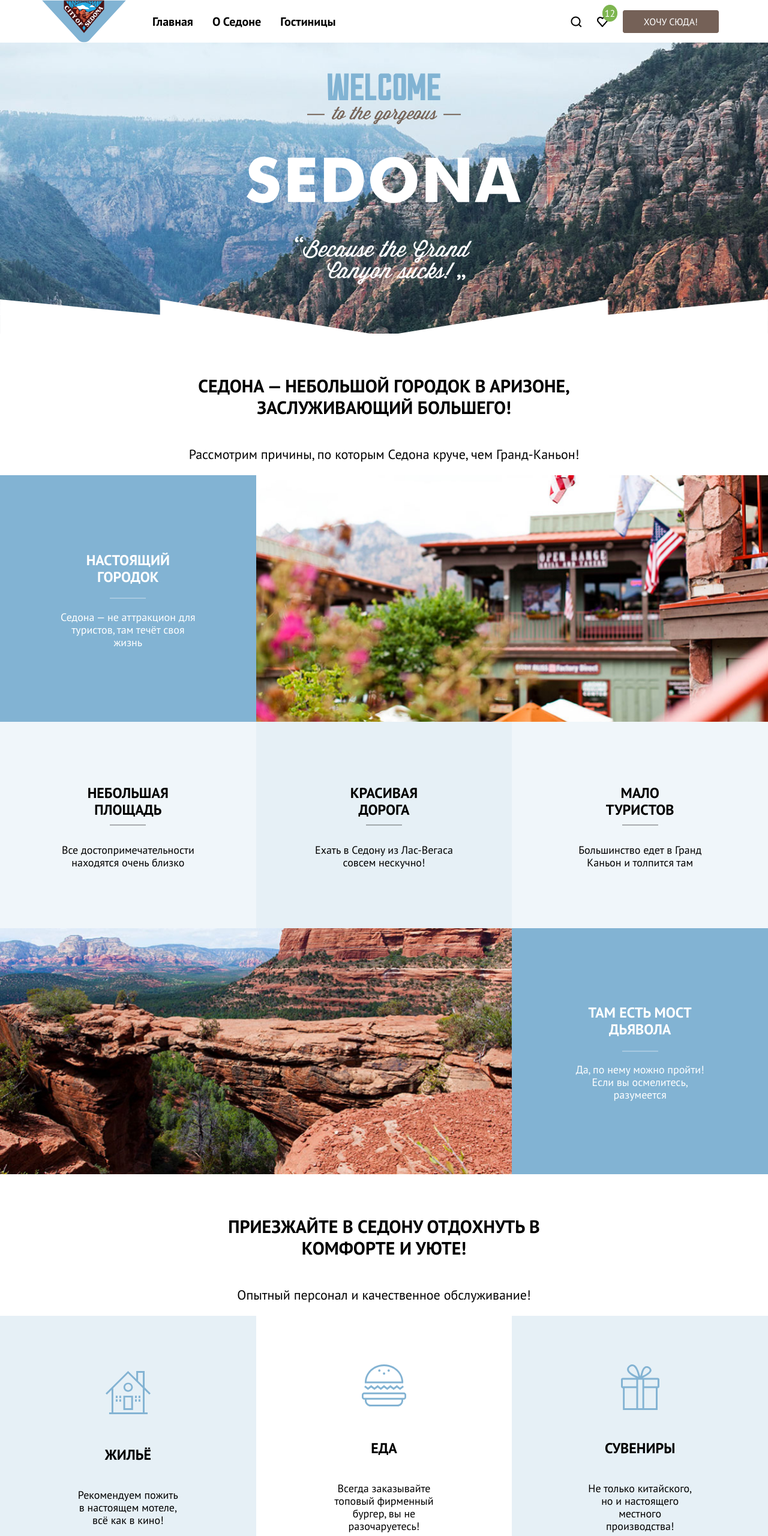
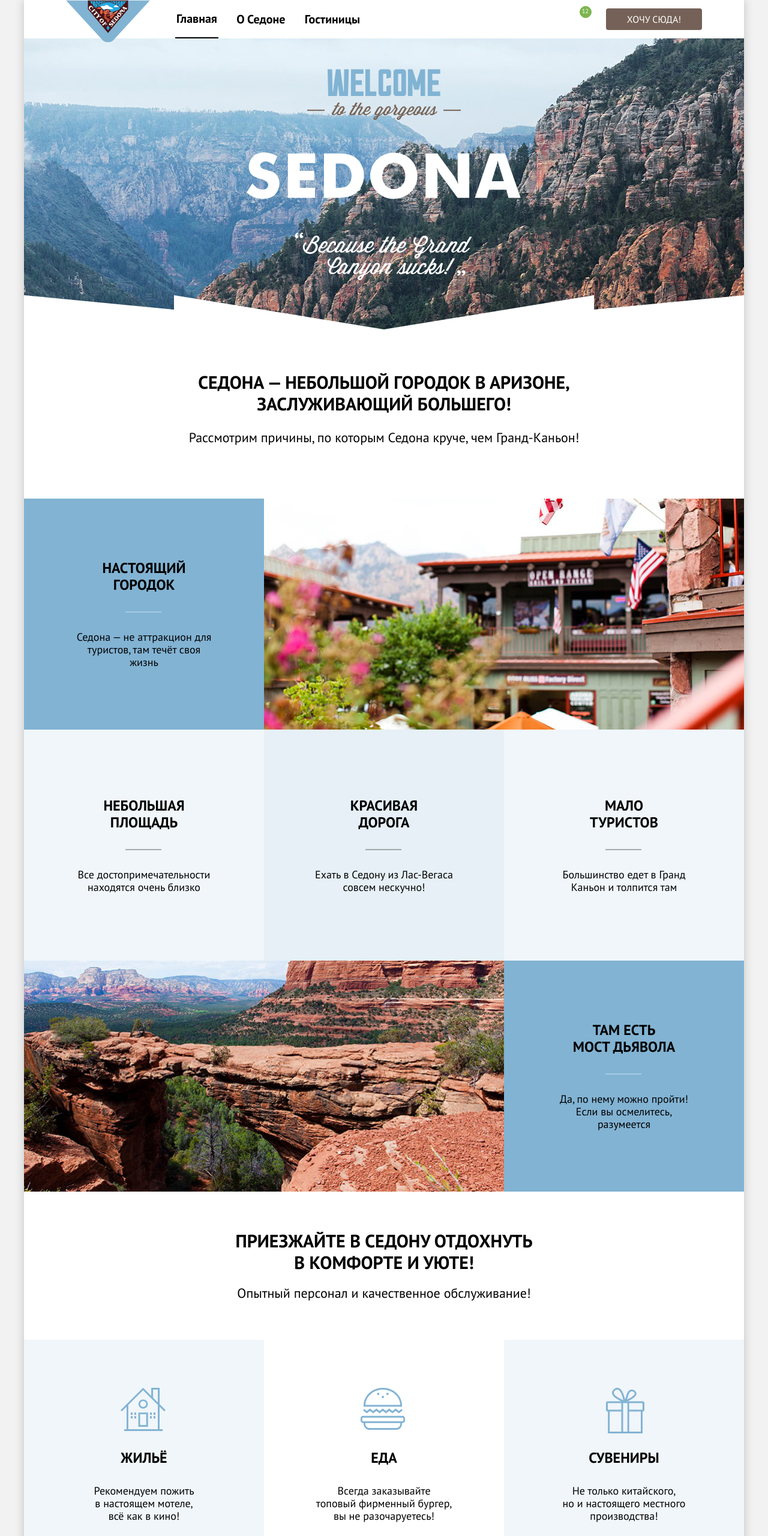
Before and after one commit to Artistic-mind/2643953-sedona-2, a plain HTML site: page index.html in a window 1280 px wide. Shown: the top 2560 px of the page at 60% size. Drawn offline with Linux system fonts and the light colour scheme.

Commit message:
ДЗ 11.04

```diff
--- a/index.html
+++ b/index.html
@@ -1,21 +1,27 @@
 <!doctype html>
 <html lang="ru">
-
   <head>
-    <meta charset="utf-8">
-    <link rel="stylesheet" href="./fonts/fonts.css">
-    <link rel="stylesheet" href="./styles/style.css">
+    <meta charset="utf-8" />
+    <link rel="stylesheet" href="./fonts/fonts.css" />
+    <link rel="stylesheet" href="./styles/style.css" />
     <title>HTML Academy: Седона</title>
   </head>
 
   <body>
+    <div class="container">
       <header class="header">
         <a href="#" class="logo-link">
-        <img class="logo" src="./img/logo.svg" alt="Логотип города" width="140" height="70">
+          <img
+            class="logo"
+            src="./img/logo.svg"
+            alt="Логотип города"
+            width="140"
+            height="70"
+          />
         </a>
         <nav class="nav">
           <ul class="menu">
-          <li class="menu-item">
+            <li class="menu-item menu-item-active">
               <a class="menu-link" href="#">Главная</a>
             </li>
             <li class="menu-item">
@@ -26,19 +32,21 @@
             </li>
           </ul>
           <ul class="user-menu">
-          <li class="user-menu-item ">
-            <a class="user-menu-link search-link" href="">
+            <li class="user-item">
+              <a class="user-link search-link" href="">
                 <span class="visually-hidden">Поиск по сайту</span>
               </a>
             </li>
-          <li class="user-menu-item ">
-            <a class="user-menu-link favourite" href="">
+            <li class="user-item">
+              <a class="user-link favourite" href="">
                 <span class="visually-hidden">Избранное</span>
                 <span class="favourite-count">12</span>
               </a>
             </li>
-          <li class="user-menu-item">
-            <a class="user-menu-link link-button" href="">Хочу сюда!</a>
+            <li class="user-item">
+              <a class="menu-button button menu-button-text" href=""
+                >Хочу сюда!</a
+              >
             </li>
           </ul>
         </nav>
@@ -46,154 +54,157 @@
       <main class="main">
         <section class="welcome">
           <h1 class="visually-hidden">Приглашение посетить Седону</h1>
-        <img class="img-welcome" src="./img/welcome.svg" alt="Welcome to Sedona" width="458" height="352">
+          <img
+            class="img-welcome"
+            src="./img/welcome.svg"
+            alt="Welcome to Sedona"
+            width="458"
+            height="352"
+          />
           <div class="divider"></div>
         </section>
         <section class="reasons">
-        <div class="ad-block">
-          <h2 class="block-title">
+
+            <h2 class="block-title reasons-title">
               Седона — небольшой городок в Аризоне, заслуживающий большего!
             </h2>
-          <p class="block-text">
+            <p class="block-text reasons-text">
               Рассмотрим причины, по которым Седона круче, чем Гранд-Каньон!
             </p>
-        </div>
+
           <ul class="list">
-          <li class="list-item dark card-line-light">
-            <div class="card">
+            <li class="list-item reasons-item light">
               <h3 class="card-title">Настоящий городок</h3>
               <p class="card-text">
                 Седона — не аттракцион для туристов, там течёт своя жизнь
               </p>
-            </div>
             </li>
             <li class="list-item reasons-pic">
-            <img class="reasons-img" src="./img/photo-1.jpg" alt="Изображение Седоны" width="800" height="385">
+              <img
+                class="reasons-img"
+                src="./img/photo-1.jpg"
+                alt="Изображение Седоны"
+                width="800"
+                height="385"
+              />
             </li>
-          <li class="list-item light card-line-dark ">
-            <div class="card ">
+            <li class="list-item reasons-item dark">
               <h3 class="card-title">Небольшая площадь</h3>
               <p class="card-text">
                 Все достопримечательности находятся очень близко
               </p>
-            </div>
             </li>
-          <li class="list-item grey card-line-dark ">
-            <div class="card">
-              <h3 class="card-title">Красивая дорога</h3>
+            <li class="list-item reasons-item dark">
+              <h3 class="card-title ">Красивая<br> дорога</h3>
               <p class="card-text">
                 Ехать в Седону из Лас-Вегаса совсем нескучно!
               </p>
-            </div>
             </li>
-          <li class="list-item light card-line-dark ">
-            <div class="card">
-              <h3 class="card-title">Мало туристов</h3>
+            <li class="list-item reasons-item dark">
+              <h3 class="card-title ">Мало<br> туристов</h3>
               <p class="card-text">
                 Большинство едет в Гранд Каньон и толпится там
               </p>
-            </div>
             </li>
             <li class="list-item devil-pic">
-            <img class="reasons-img" src="./img/photo-2.jpg" alt="Изображение 'Мост Дьявола'" width="800" height="385">
+              <img
+                class="reasons-img"
+                src="./img/photo-2.jpg"
+                alt="Изображение 'Мост Дьявола'"
+                width="800"
+                height="385"
+              />
             </li>
-          <li class="list-item dark card-line-light">
-            <div class="card">
-              <h3 class="card-title">Там есть мост дьявола</h3>
+            <li class="list-item reasons-item light">
+              <h3 class="card-title ">Там есть мост&nbsp;дьявола</h3>
               <p class="card-text">
                 Да, по нему можно пройти! Если вы осмелитесь, разумеется
               </p>
-            </div>
             </li>
           </ul>
         </section>
         <section class="invitation">
-        <div class="ad-block">
-          <h2 class="block-title">
-            Приезжайте в Седону отдохнуть в комфорте и уюте!
+
+            <h2 class="block-title invitation-title">
+              Приезжайте в Седону отдохнуть в&nbsp;комфорте и уюте!
             </h2>
-          <p class="block-text">
+            <p class="block-text invitation-text">
               Опытный персонал и качественное обслуживание!
             </p>
-        </div>
+
           <ul class="list">
-          <li class="list-item grey ">
-            <div class="card bonus-house bonus">
-              <h3 class="card-title ">Жильё</h3>
-              <p class="card-text">
-                Рекомендуем пожить в настоящем мотеле, всё как в кино!
+            <li class="list-item service-item house">
+              <h3 class="card-title service-title">Жильё</h3>
+              <p class="card-text service-text">
+                Рекомендуем пожить в&nbsp;настоящем мотеле,<br> всё как в кино!
               </p>
-            </div>
             </li>
-          <li class="list-item white">
-            <div class="card bonus-food bonus">
-              <h3 class="card-title">Еда</h3>
-              <p class="card-text">
-                Всегда заказывайте топовый фирменный бургер, вы не разочаруетесь!
+            <li class="list-item service-item food">
+              <h3 class="card-title  service-title">Еда</h3>
+              <p class="card-text service-text">
+                Всегда заказывайте топовый&nbsp;фирменный бургер,<br>вы не
+                разочаруетесь!
               </p>
-            </div>
             </li>
-          <li class="list-item grey">
-            <div class="card bonus-present bonus">
-              <h3 class="card-title">Сувениры</h3>
-              <p class="card-text">
-                Не только китайского, но и настоящего местного производства!
+            <li class="list-item service-item gifts">
+              <h3 class="card-title  service-title">Сувениры</h3>
+              <p class="card-text service-text">
+                Не только китайского,<br>но и настоящего местного<br> производства!
               </p>
-            </div>
             </li>
           </ul>
         </section>
         <section class="search">
-        <div class="ad-block">
-          <h2 class="block-title">Заинтересовались?</h2>
-          <p class="block-text">
-            Укажите предполагаемые даты поездки,и мы покажем вам лучшие
-            предложения гостиниц в Седоне
+
+            <h2 class="block-title search-title">Заинтересовались?</h2>
+            <p class="block-text search-text">
+              Укажите предполагаемые даты поездки, <br />
+              и мы покажем вам лучшие предложения гостиниц в Седоне
             </p>
-        </div>
-        <button type="button" class="search-button link-button">
+
+          <button type="button" class="button search-button">
             ПОИСК ГОСТИНИЦЫ В седоне
           </button>
         </section>
       </main>
       <footer class="footer">
         <section class="subscription">
-        <div class="ad-block subscription-block">
-          <h2 class="block-title">Подпишитесь на рассылку</h2>
-          <p class="block-text">
+
+            <h2 class="block-title subscription-title">Подпишитесь на рассылку</h2>
+            <p class="block-text subscription-text">
               Только полезная информация и никакого спама, честное бойскаутское!
             </p>
-        </div>
-        <form>
-          <input type="email" placeholder="Ваш e-mail">
-          <button type="submit">Подписаться</button>
+
+          <form class="subsciption-form" action="https://echo.htmlacademy.ru/courses" method="post" >
+            <input class="subscription-field" type="email" placeholder="Ваш e-mail" name="subscribe"/>
+            <button class="button button-text subcription-button" type="submit">Подписаться</button>
           </form>
         </section>
         <section class="footer-menu">
           <h2 class="visually-hidden">Контакты</h2>
-        <ul class="menu-socials">
-          <li class="menu-socials-item">
-            <a class="social-link" href="#">
+          <ul class="socials">
+            <li class="socials-item social-vk">
+              <a class="social-link " href="#">
                 <span class="visually-hidden">Ссылка на ВК</span>
               </a>
             </li>
-          <li class="menu-socials-item">
-            <a class="social-link" href="#">
+            <li class="socials-item social-tg">
+              <a class="social-link " href="#">
                 <span class="visually-hidden">Ссылка на Телеграмм</span>
               </a>
             </li>
-          <li class="menu-socials-item">
-            <a class="social-link" href="#">
+            <li class="socials-item social-ut">
+              <a class="social-link " href="#">
                 <span class="visually-hidden">Ссылка на YouTube</span>
               </a>
             </li>
           </ul>
           <a class="tel" href="tel:+78128121212">+7 (812) 812-12-12</a>
           <a class="refrence-link" href="#">
-          <img src="./img/logo_htmlacademy.png" alt="Логотип html academy">
+            <img src="./img/logo_htmlacademy.png" alt="Логотип html academy" />
           </a>
         </section>
       </footer>
+    </div>
   </body>
-
 </html>
--- a/styles/style.css
+++ b/styles/style.css
@@ -8,34 +8,48 @@
   overflow: hidden;
   clip: rect(0 0 0 0);
 }
+ul {
+  list-style: none;
+  padding: 0;
+  margin: 0;
+}
+
 
 body {
   margin: 0 auto;
   padding: 0;
   font-family: "PT Sans", sans-serif;
   font-weight: 400;
+  background-color: #f2f2f2;
+}
+
+.container {
   background-color: #fff;
+  width: 1200px;
+  margin: 0 auto;
+  box-shadow: 0 0 15px 0 rgba(0, 0, 0, 0.2);
 }
 
 .header {
+  position: relative;
   margin: 0 70px;
   display: flex;
 }
 
 .logo-link {
-  display: flex;
-  width: fit-content;
-  max-width: fit-content;
+  position: absolute;
+
 }
 
 .logo {
   width: 140px;
   height: 71px;
-  margin-right: 28px;
+
 }
 
 .nav {
   display: flex;
+  margin-left: 182px;
   width: 100%;
   justify-content: space-between;
 }
@@ -44,15 +58,18 @@ body {
   margin: 0;
   padding: 0;
   list-style: none;
-  width: 339px;
+  width: 310px;
   display: flex;
-  justify-self: flex-start;
-
   align-items: center;
+  justify-content: space-between;
 }
 
 .menu-item {
-  padding: 20px 16px;
+  padding: 19px 2px;
+}
+.menu-item-active {
+  border-bottom: solid 2px #000;
+
 }
 
 .menu-link {
@@ -69,20 +86,17 @@ body {
   list-style: none;
   display: flex;
   justify-self: flex-end;
-  justify-content: center;
+  justify-content: space-between;
   align-items: center;
+  min-width: 258px;
 }
 
-.user-menu-item {
-  padding: 22px 12px;
-}
+.user-item {
 
-.user-menu-link {
-  text-decoration: none;
 }
 
 .search-link {
-  display: flex;
+
   background-image: url("../img/search.png");
   background-repeat: no-repeat;
   object-fit: cover;
@@ -91,7 +105,7 @@ body {
 }
 
 .favourite {
-  display: flex;
+
   position: relative;
   z-index: 0;
   background-image: url("../img/heart.png");
@@ -103,27 +117,43 @@ body {
 
 .favourite-count {
   position: absolute;
-  bottom: 10px;
-  left: 10px;
+  bottom: 2px;
+  left: 5px;
+  width: 12px;
+  height: 12px;
   padding: 3px;
   color: #fff;
   background-color: #7db54f;
   border: solid 1px #7db54f;
   border-radius: 50%;
-
-  z-index: 2;
+  font-size: 10px;
+  line-height: 10px;
+  font-weight: 400;
 }
 
-.link-button {
-  font-family: "PT Sans", sans-serif;
+.button {
+  display: flex;
+  justify-content: center;
+  align-items: center;
+  background-color: #756157;
+  border-radius: 4px;
+  font-family: PT Sans, Arial, sans-serif;
+  text-transform: uppercase;
+}
+
+.menu-button {
+  width: 160px;
+  height: 36px;
+  justify-self: flex-end;
+
+}
+
+.menu-button-text {
   font-size: 16px;
   line-height: 20px;
-  text-transform: uppercase;
   color: #fff;
-  background-color: #756157;
-  border: solid 1px #756157;
-  border-radius: 4px;
-  padding: 8px 34px;
+  text-decoration: none;
+
 }
 
 .main {
@@ -131,52 +161,44 @@ body {
 }
 
 .welcome {
-  margin-top: 0;
-  padding: 0;
-  background-image: url("../img/index-background.jpg");
+  background-color: #042e4a;
+  background-image: url("../img/divider.svg"),url("../img/index-background.jpg");
   background-repeat: no-repeat;
-  background-size: cover;
+  background-size: 100% 57px, cover;
+  background-position: left 0 bottom 0, 0 0;
+  padding-top: 51px;
+  padding-bottom: 82px;
+  min-height: 485px;
+  box-sizing: border-box;
+}
+
+.img-welcome {
+  display: block;
+  margin: 0 auto;
+  width: 458px;
+  height: 352px;
+}
+
+.reasons {
+
+
+}
+.section-block {
   display: flex;
   flex-direction: column;
   justify-content: center;
   align-items: center;
 }
 
-.divider {
-  padding: 0;
-  margin: 0;
-  background-image: url("../img/divider.svg");
-  background-size: cover;
-  background-repeat: no-repeat;
-  width: 100%;
-  height: 57px;
-  bottom: 0;
-  z-index: 1;
-  justify-self: center;
-}
+.reasons-block {
 
-.img-welcome {
-  margin-top: 51px;
-  justify-self: center;
-  align-self: center;
-  width: 458px;
-  height: 352px;
-  margin-bottom: 25px;
-}
+  padding-block-start: 69px;
+  padding-block-end: 89px;
 
-.reasons {
-}
-
-.ad-block {
-  display: flex;
-  flex-direction: column;
-  justify-content: center;
-  align-items: center;
-  margin-top: 69px;
 }
 
 .block-title {
-  margin: 0;
+
   padding: 0;
   width: 620px;
   font-weight: 700;
@@ -189,9 +211,17 @@ body {
 .block-text {
   font-size: 22px;
   line-height: 26px;
-  padding-top: 25px;
+  margin: 0;
   text-align: center;
 }
+
+.reasons-title {
+ margin: 70px auto 25px;
+}
+
+
+
+
 
 .list {
   margin: 0;
@@ -199,15 +229,62 @@ body {
   display: grid;
   list-style: none;
   grid-template-columns: 1fr 1fr 1fr;
+
+
 }
 
 .list-item {
   margin: 0;
   padding: 0;
+  min-height: 385px;
+  text-align: center;
   display: flex;
   flex-direction: column;
   justify-content: center;
   align-items: center;
+}
+
+.reasons-item {
+  position: relative;
+
+}
+
+.light::before {
+  position: absolute;
+  content: "";
+  width: 60px;
+  height: 2px;
+  background-color: rgba(255, 255, 255, 0.3);
+  top: 188px;
+  left: 169px;
+  z-index: 3;
+}
+
+.dark::before {
+  position: absolute;
+  content: "";
+  width: 60px;
+  height: 2px;
+  background-color: rgba(0, 0, 0, 0.3);
+  top: 199px;
+  left: 169px;
+  z-index: 3;
+}
+
+.reasons-item:nth-child(2n) {
+  background-color: rgba(131, 179, 211, 0.2);
+}
+
+.reasons-item:nth-child(2n-1) {
+  background-color: rgba(131, 179, 211, 0.122);
+}
+
+.reasons-item:first-child {
+  background-color: #82b3d3;
+}
+
+.reasons-item:last-child {
+  background-color: #82b3d3;
 }
 
 .reasons-pic {
@@ -218,128 +295,221 @@ body {
   grid-column: 1/3;
 }
 
-.card {
-  display: flex;
-  flex-direction: column;
-  text-align: center;
-  width: 230px;
-  margin: 81px 85px;
-}
-
-.dark {
-  background-color: #82b3d3;
-  color: #fff;
-  background-image: url("../img/Rectangle\ 125.png");
-  background-repeat: no-repeat;
-  background-position: center;
-}
-
-.grey {
-  background-color: rgba(130, 179, 211, 0.2);
-  color: #000;
-}
-
-.light {
-  background-color: rgba(130, 179, 211, 0.12);
-  color: #000;
-}
-.white {
-  background-color: rgba(255, 255, 255, 0.3);
-  color: #000;
-}
-
-.card-line-light {
-  background-image: url("../img/Rectangle\ 125.png");
-  background-repeat: no-repeat;
-  background-position: center;
-}
-
-.card-line-dark {
-  background-image: url("../img/Rectangle\ 125_dark.png");
-  background-repeat: no-repeat;
-  background-position: center;
-}
 
 .card-title {
+  padding: 0;
+  margin:0 ;
+  margin-bottom: 62px;
   font-size: 24px;
   font-weight: 700;
   line-height: 28px;
   text-transform: uppercase;
-  display: flex;
-  flex-direction: column;
-  padding: 0 27.5px;
+  width: 230px;
+
+}
+
+.reasons-text {
+  margin: 25px auto 89px;
 }
 
 .card-text {
+
+
   font-size: 18px;
   line-height: 21px;
-  text-align: center;
+  margin: 0 auto;
+   width: 230px;
+
 }
+
 
 .reasons-img {
   width: 100%;
   height: 100%;
-  max-height: 100%;
   object-fit: cover;
+  padding: 0;
+  margin:0;
 }
 
 .invitation {
+
 }
 
-.bonus-house {
+.invitation-title {
+  margin: 64px auto 20px;
+}
+
+.invitation-text {
+  margin-bottom: 65px;
+}
+
+.service-item:nth-child(2n-1){
+  background-color: rgba(131, 179, 211, 0.122);
+}
+
+.service-item {
+
+  justify-content: flex-end;
+}
+
+.service-title {
+  margin-bottom: 30px;
+
+}
+
+.service-text {
+  margin-bottom:  81px;
+}
+
+.house {
   background-image: url("../img/accomodation.svg");
   background-repeat: no-repeat;
-  background-position: top;
+  background-position: 161px 80px;
 }
 
-.bonus-food {
+.food {
   background-image: url("../img/food.svg");
   background-repeat: no-repeat;
-  background-position: top center;
+   background-position: 161px 80px;
 }
 
-.bonus-present {
+.gifts {
   background-image: url("../img/presents.svg");
-
   background-repeat: no-repeat;
-  background-position: top;
-}
-
-.bonus {
-  box-sizing: border-box;
-  padding-top: 102px;
-  padding-left: 25px;
-  padding-right: 25px;
+   background-position: 170px 80px;
 }
 
 .search {
-  width: 592px;
-  justify-self: center;
+
+  padding: 97px 0;
+  text-align: center;
+
 }
 
+.search-title {
+  margin: 0 auto 19px;
+}
+
+.search-text {
+  margin-bottom: 53px;
+}
+
+
 .search-button {
+  justify-self: center;
+  width: 376px;
+  min-height: 52px;
+  font-family: "PT Sans";
+  font-weight: 700;
+  font-size: 20px;
+  line-height: 36px;
+  weight: 700;
+  color:#fff;
+  font-family: PT Sans, Arial, sans-serif;
+
 }
+
+
 
 .footer {
 }
 
 .subscription {
+  background-image: url("../img/subscribe-background.jpg");
+  background-repeat: no-repeat;
+  background-size: cover;
+  padding: 96px;
 }
 
-.subscription-block {
+.subscription-title {
+  margin: 0 auto 20px;
+}
+
+.subscription-text {
+  width: 475px;
+  margin: 0 auto 54px;
+}
+
+.subsciption-form {
+ display: flex;
+ justify-content: center;
+ margin-bottom: 8px;
+}
+
+.subscription-field {
+  box-sizing: border-box;
+  min-width: 452px;
+  padding: 17px 20px;
+  margin:0;
+
+}
+
+.subscription-field::placeholder {
+  font-size: 18px;
+  line-height: 24px;
+  font-weight: 400;
+  color: rgba(0, 0, 0, 0.6);
+}
+
+.subcription-button {
+  background-color: #82b3d3;
+  width: 232px;
+  margin: 0;
+  border: none;
+  border-top-left-radius: 0;
+  border-bottom-left-radius: 0;
+  min-height: 52px;
+  font-size: 20px;
+  line-height: 36px;
+  text-transform: uppercase;
+  font-weight: 700;
+  font-family: PT Sans, Arial, sans-serif;
 }
 
 .footer-menu {
+  display: flex;
+  padding: 45px 70px 30px;
+  justify-content: space-between;
 }
 
-.menu-socials {
+.socials {
+  display: flex;
 }
 
-.menu-socials-item {
+.socials-item {
+  width: 47px;
+  min-height: 24px;
+  background-repeat: no-repeat;
+  object-fit: cover;
+  background-position: center;
+
 }
 
 .social-link {
+
+}
+
+.social-vk {
+  background-image: url("../img/vk.svg");
+
+}
+
+.social-tg {
+  background-image: url("../img/tg.svg");
+}
+
+.social-ut {
+  background-image: url("../img/youtube.svg");
+}
+
+.tel {
+  font-size: 40px;
+  line-height:40px;
+  font-weight: 400;
+  text-decoration: none;
+  color: inherit;
 }
 
 .refrence-link {
+
 }
```
Lines whose indentation alone changed are shown as unchanged.
